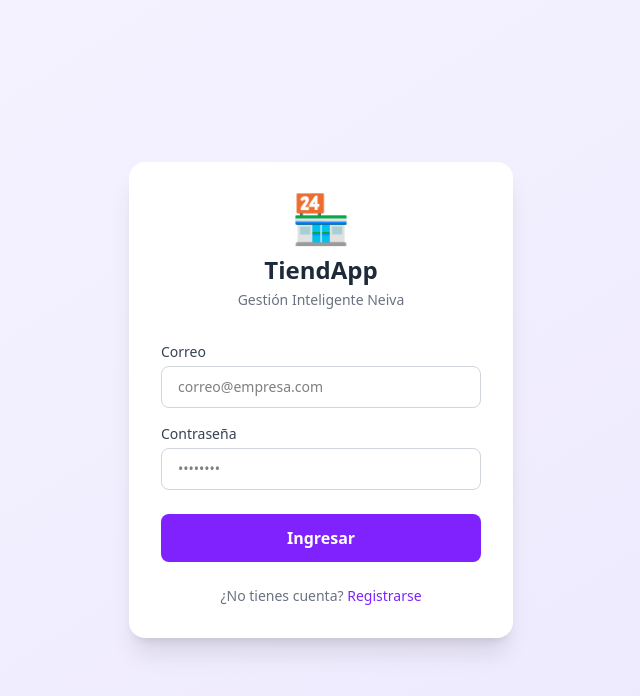
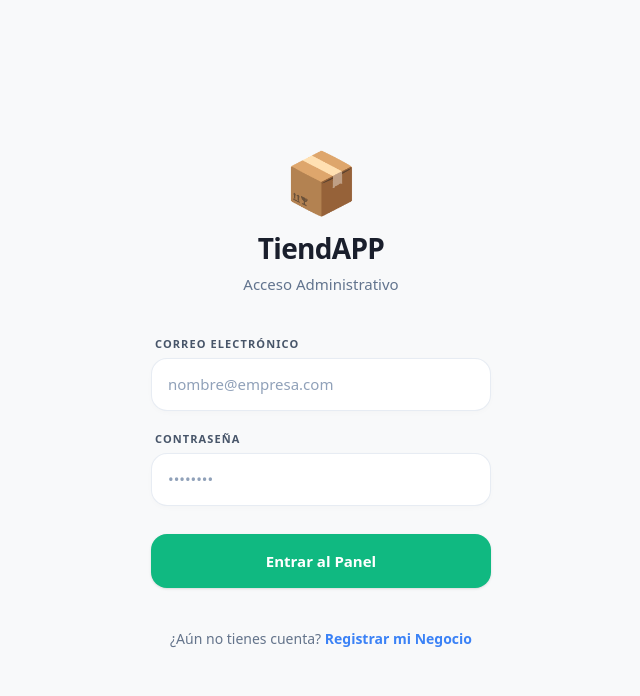
Before and after one commit to Tomasberserk/GESTION_NEIVA_CLAUDE, a React (Vite) app in the folder frontend/: page /login in a window 1280 px wide. Shown: the top 696 px of the page, without its empty margins (319-959 px from the left). Built offline with nearby package versions, Linux system fonts and the light colour scheme; no server answers.

Commit message:
feat: actualizar diseño de login según mockup del equipo frontend

```diff
--- a/frontend/src/pages/Login.jsx
+++ b/frontend/src/pages/Login.jsx
@@ -26,23 +26,25 @@ export default function Login() {
   }
 
   return (
-    <div className="min-h-screen bg-gradient-to-br from-violet-50 to-violet-100 flex items-center justify-center p-4">
-      <div className="bg-white rounded-2xl shadow-xl w-full max-w-sm p-8">
-        <div className="text-center mb-8">
-          <div className="text-5xl mb-3">🏪</div>
-          <h1 className="text-2xl font-bold text-gray-800">TiendApp</h1>
-          <p className="text-gray-500 text-sm mt-1">Gestión Inteligente Neiva</p>
+    <div className="min-h-screen bg-[#f8f9fa] flex flex-col items-center justify-center p-4 font-sans">
+      <div className="w-full max-w-[340px]">
+        <div className="text-center mb-10">
+          <div className="text-6xl mb-4">📦</div>
+          <h1 className="text-[28px] font-extrabold text-[#1a1f2c] tracking-tight mb-1">TiendAPP</h1>
+          <p className="text-[15px] text-slate-500 font-medium">Acceso Administrativo</p>
         </div>
 
-        <form onSubmit={enviar} className="space-y-4">
+        <form onSubmit={enviar} className="space-y-5">
           {error && (
-            <div className="bg-red-50 text-red-600 p-3 rounded-lg text-sm text-center">
+            <div className="bg-red-50 text-red-600 p-3 rounded-2xl text-sm text-center font-medium border border-red-100">
               {error}
             </div>
           )}
 
-          <div>
-            <label className="block text-sm font-medium text-gray-700 mb-1">Correo</label>
+          <div className="space-y-1.5">
+            <label className="block text-[11px] font-bold text-[#475569] uppercase tracking-widest ml-1">
+              Correo Electrónico
+            </label>
             <input
               type="email"
               name="email"
@@ -50,13 +52,15 @@ export default function Login() {
               onChange={cambiar}
               required
               autoComplete="email"
-              placeholder="correo@empresa.com"
-              className="w-full border border-gray-300 rounded-lg px-4 py-2.5 text-sm focus:outline-none focus:ring-2 focus:ring-violet-400"
+              placeholder="nombre@empresa.com"
+              className="w-full bg-white border border-slate-200/80 rounded-2xl px-4 py-3.5 text-[15px] text-slate-800 placeholder:text-slate-400 focus:outline-none focus:ring-2 focus:ring-[#10b981]/20 focus:border-[#10b981] transition-all shadow-[0_2px_10px_-4px_rgba(0,0,0,0.05)]"
             />
           </div>
 
-          <div>
-            <label className="block text-sm font-medium text-gray-700 mb-1">Contraseña</label>
+          <div className="space-y-1.5">
+            <label className="block text-[11px] font-bold text-[#475569] uppercase tracking-widest ml-1">
+              Contraseña
+            </label>
             <input
               type="password"
               name="password"
@@ -65,23 +69,25 @@ export default function Login() {
               required
               autoComplete="current-password"
               placeholder="••••••••"
-              className="w-full border border-gray-300 rounded-lg px-4 py-2.5 text-sm focus:outline-none focus:ring-2 focus:ring-violet-400"
+              className="w-full bg-white border border-slate-200/80 rounded-2xl px-4 py-3.5 text-[15px] text-slate-800 placeholder:text-slate-400 focus:outline-none focus:ring-2 focus:ring-[#10b981]/20 focus:border-[#10b981] transition-all shadow-[0_2px_10px_-4px_rgba(0,0,0,0.05)]"
             />
           </div>
 
-          <button
-            type="submit"
-            disabled={cargando}
-            className="w-full bg-violet-600 hover:bg-violet-700 disabled:bg-gray-200 disabled:cursor-not-allowed text-white font-semibold py-3 rounded-lg transition-colors mt-2"
-          >
-            {cargando ? 'Ingresando...' : 'Ingresar'}
-          </button>
+          <div className="pt-2">
+            <button
+              type="submit"
+              disabled={cargando}
+              className="w-full bg-[#10b981] hover:bg-[#059669] disabled:bg-slate-300 disabled:cursor-not-allowed text-white font-bold text-[15px] py-4 rounded-2xl transition-all shadow-sm hover:shadow active:scale-[0.98]"
+            >
+              {cargando ? 'Ingresando...' : 'Entrar al Panel'}
+            </button>
+          </div>
         </form>
 
-        <p className="text-center text-sm text-gray-500 mt-6">
-          ¿No tienes cuenta?{' '}
-          <Link to="/registro" className="text-violet-600 hover:text-violet-700 font-medium">
-            Registrarse
+        <p className="text-center text-[14px] text-[#64748b] mt-10 font-medium">
+          ¿Aún no tienes cuenta?{' '}
+          <Link to="/registro" className="text-[#3b82f6] hover:text-[#2563eb] font-bold transition-colors">
+            Registrar mi Negocio
           </Link>
         </p>
       </div>
```
